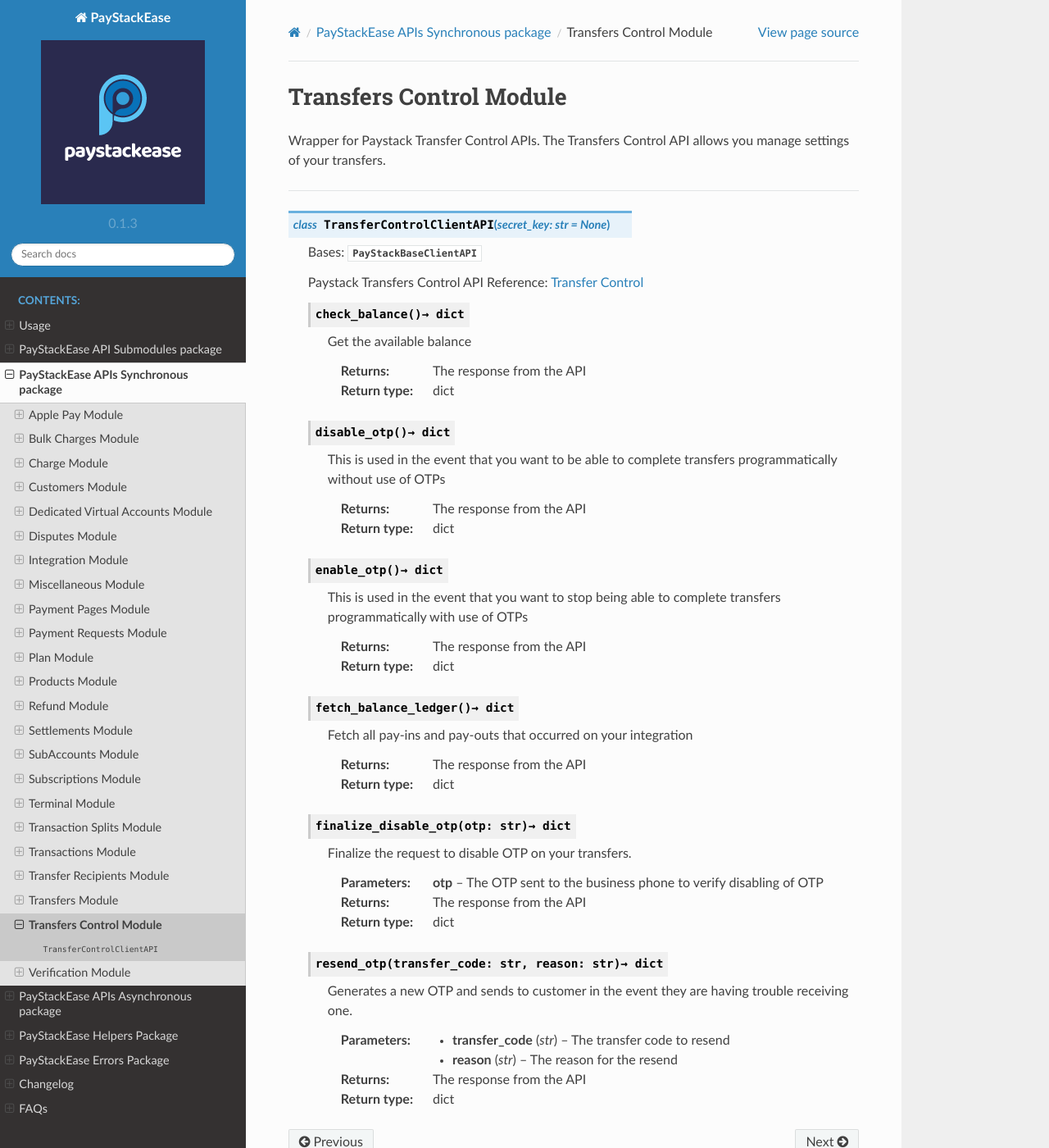
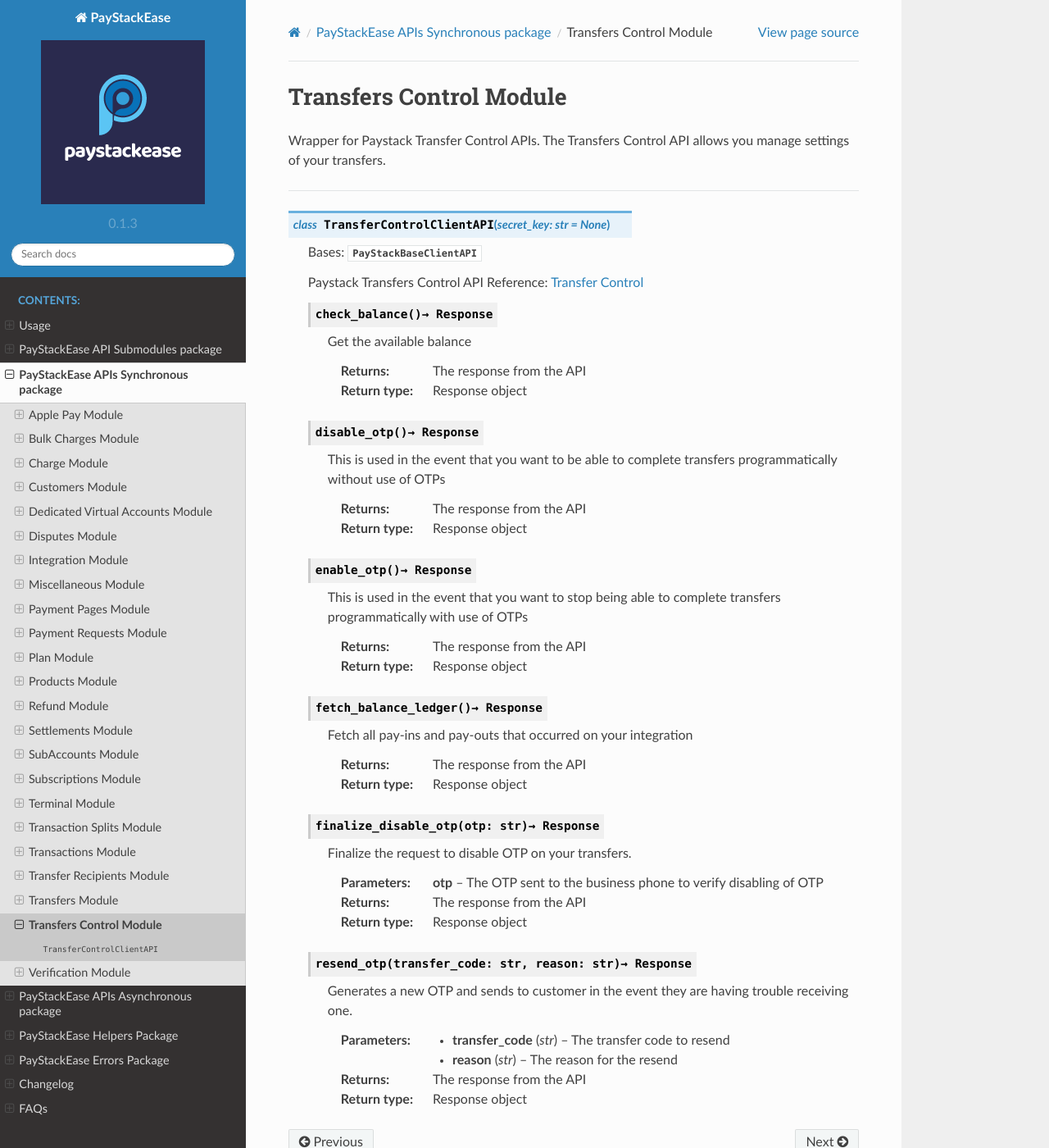
Before and after one commit to cla-bit/PayStackEase, a Sphinx documentation site: the page built from docs/source/transferscontrol.rst, in a window 1280 px wide and 1400 px high. Shown: the whole window at 82% size. Built offline with Sphinx 7.4.7 and the Read the Docs theme 2.0.0, drawn with Linux system fonts in a browser that asks for light colours.

Commit message:
updated documentation for transfers control: async and sync

```diff
--- a/docs/source/transferscontrol.rst
+++ b/docs/source/transferscontrol.rst
@@ -7,7 +7,7 @@
 
 Wrapper for Paystack Transfer Control APIs. The Transfers Control API allows you manage settings of your transfers.
 
----------------------------------------------------------
+-------------------
 
 .. py:class:: TransferControlClientAPI(secret_key: str = None)
 
@@ -15,44 +15,44 @@
 
     Paystack Transfers Control API Reference: `Transfer Control`_
 
-    .. py:method:: check_balance()→ dict
+    .. py:method:: check_balance()→ Response
 
         Get the available balance
 
         :return: The response from the API
-        :rtype: dict
+        :rtype: Response object
 
-    .. py:method:: disable_otp()→ dict
+    .. py:method:: disable_otp()→ Response
 
         This is used in the event that you want to be able to complete transfers programmatically without use of OTPs
 
         :return: The response from the API
-        :rtype: dict
+        :rtype: Response object
 
-    .. py:method:: enable_otp()→ dict
+    .. py:method:: enable_otp()→ Response
 
         This is used in the event that you want to stop being able to complete transfers programmatically with use of OTPs
 
         :return: The response from the API
-        :rtype: dict
+        :rtype: Response object
 
-    .. py:method:: fetch_balance_ledger()→ dict
+    .. py:method:: fetch_balance_ledger()→ Response
 
         Fetch all pay-ins and pay-outs that occurred on your integration
 
         :return: The response from the API
-        :rtype: dict
+        :rtype: Response object
 
-    .. py:method:: finalize_disable_otp(otp: str)→ dict
+    .. py:method:: finalize_disable_otp(otp: str)→ Response
 
         Finalize the request to disable OTP on your transfers.
 
         :param otp: The OTP sent to the business phone to verify disabling of OTP
 
         :return: The response from the API
-        :rtype: dict
+        :rtype: Response object
 
-    .. py:method:: resend_otp(transfer_code: str, reason: str)→ dict
+    .. py:method:: resend_otp(transfer_code: str, reason: str)→ Response
 
         Generates a new OTP and sends to customer in the event they are having trouble receiving one.
 
@@ -62,7 +62,7 @@
         :type reason: str
 
         :return: The response from the API
-        :rtype: dict
+        :rtype: Response object
 
 
 .. _Transfer Control: https://paystack.com/docs/api/transfer-control/
```
Also changed, not shown: docs/source/atransferscontrol.rst (+13 -13 lines).
